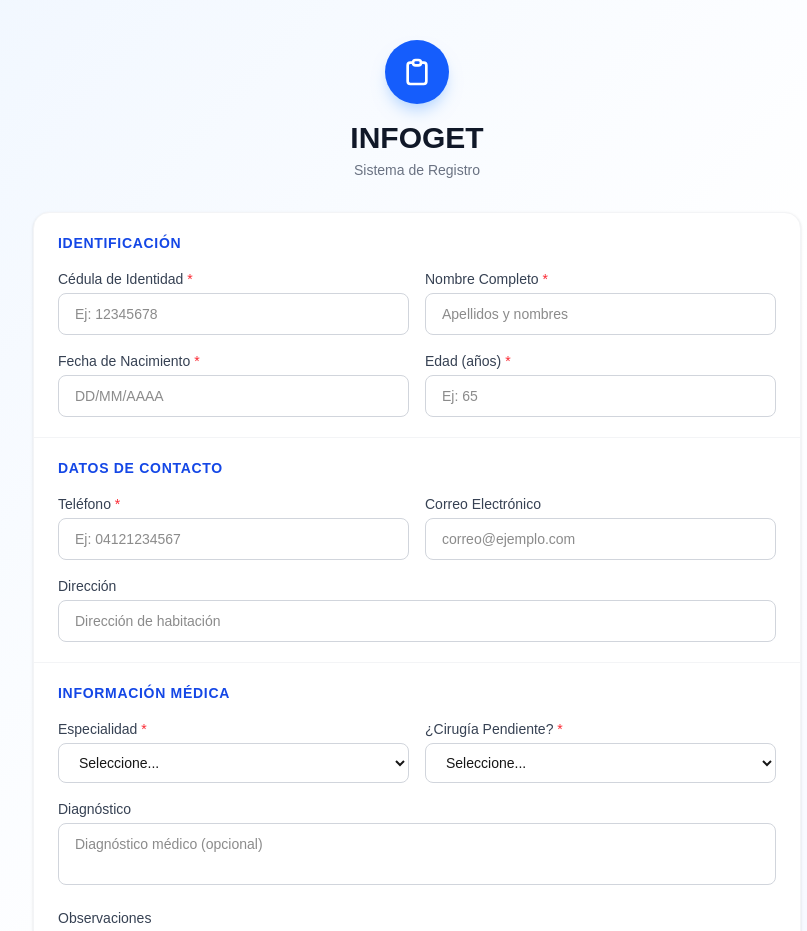
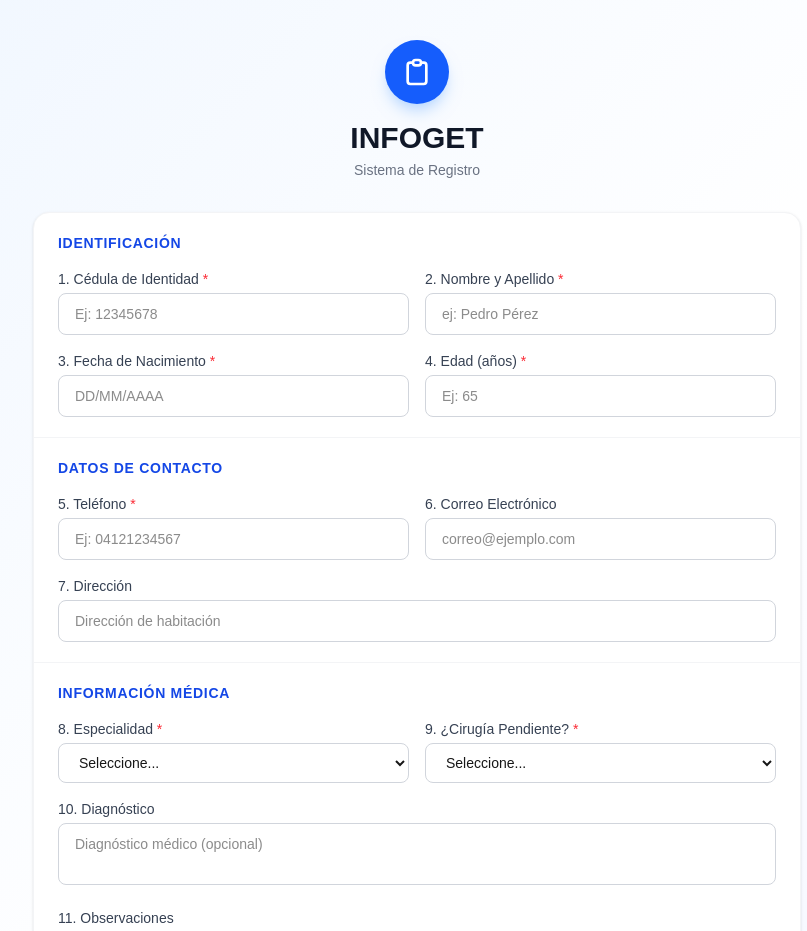
Before and after one commit to leo2166/infoget, a Next.js app: page /registro in a window 1280 px wide. Shown: the top 931 px of the page, without its empty margins (223-1030 px from the left). Built offline with nearby package versions, Linux system fonts and the light colour scheme.

Commit message:
ui: numeracion campos formulario

```diff
--- a/components/FormularioRegistro.js
+++ b/components/FormularioRegistro.js
@@ -224,7 +224,7 @@ export default function FormularioRegistro({ isEmbedded = false }) {
                 {/* Cédula con indicador */}
                 <div>
                   <label className="block text-sm font-medium text-gray-700 mb-1">
-                    Cédula de Identidad <span className="text-red-500">*</span>
+                    1. Cédula de Identidad <span className="text-red-500">*</span>
                   </label>
                   <div className="relative">
                     <input
@@ -250,7 +250,7 @@ export default function FormularioRegistro({ isEmbedded = false }) {
                 {/* Nombre */}
                 <div>
                   <label className="block text-sm font-medium text-gray-700 mb-1">
-                    Nombre Completo <span className="text-red-500">*</span>
+                    2. Nombre y Apellido <span className="text-red-500">*</span>
                   </label>
                   <input
                     id="nombre"
@@ -258,7 +258,7 @@ export default function FormularioRegistro({ isEmbedded = false }) {
                     type="text"
                     value={form.nombre}
                     onChange={handleChange}
-                    placeholder="Apellidos y nombres"
+                    placeholder="ej: Pedro Pérez"
                     className={inputClass('nombre')}
                   />
                   {errores.nombre && <p className="mt-1 text-xs text-red-600">{errores.nombre}</p>}
@@ -267,7 +267,7 @@ export default function FormularioRegistro({ isEmbedded = false }) {
                 {/* Fecha de nacimiento */}
                 <div>
                   <label className="block text-sm font-medium text-gray-700 mb-1">
-                    Fecha de Nacimiento <span className="text-red-500">*</span>
+                    3. Fecha de Nacimiento <span className="text-red-500">*</span>
                   </label>
                   <input
                     id="fechaNacimiento"
@@ -284,7 +284,7 @@ export default function FormularioRegistro({ isEmbedded = false }) {
                 {/* Edad (Manual) */}
                 <div>
                   <label className="block text-sm font-medium text-gray-700 mb-1">
-                    Edad (años) <span className="text-red-500">*</span>
+                    4. Edad (años) <span className="text-red-500">*</span>
                   </label>
                   <input
                     id="edad"
@@ -309,7 +309,7 @@ export default function FormularioRegistro({ isEmbedded = false }) {
               <div className="grid grid-cols-1 sm:grid-cols-2 gap-4">
                 <div>
                   <label className="block text-sm font-medium text-gray-700 mb-1">
-                    Teléfono <span className="text-red-500">*</span>
+                    5. Teléfono <span className="text-red-500">*</span>
                   </label>
                   <input
                     id="telefono"
@@ -325,7 +325,7 @@ export default function FormularioRegistro({ isEmbedded = false }) {
 
                 <div>
                   <label className="block text-sm font-medium text-gray-700 mb-1">
-                    Correo Electrónico
+                    6. Correo Electrónico
                   </label>
                   <input
                     id="email"
@@ -341,7 +341,7 @@ export default function FormularioRegistro({ isEmbedded = false }) {
 
                 <div className="sm:col-span-2">
                   <label className="block text-sm font-medium text-gray-700 mb-1">
-                    Dirección
+                    7. Dirección
                   </label>
                   <input
                     id="direccion"
@@ -364,7 +364,7 @@ export default function FormularioRegistro({ isEmbedded = false }) {
               <div className="grid grid-cols-1 sm:grid-cols-2 gap-4">
                 <div>
                   <label className="block text-sm font-medium text-gray-700 mb-1">
-                    Especialidad <span className="text-red-500">*</span>
+                    8. Especialidad <span className="text-red-500">*</span>
                   </label>
                   <select
                     id="especialidad"
@@ -383,7 +383,7 @@ export default function FormularioRegistro({ isEmbedded = false }) {
 
                 <div>
                   <label className="block text-sm font-medium text-gray-700 mb-1">
-                    ¿Cirugía Pendiente? <span className="text-red-500">*</span>
+                    9. ¿Cirugía Pendiente? <span className="text-red-500">*</span>
                   </label>
                   <select
                     id="cirugiaPendiente"
@@ -402,7 +402,7 @@ export default function FormularioRegistro({ isEmbedded = false }) {
 
                 <div className="sm:col-span-2">
                   <label className="block text-sm font-medium text-gray-700 mb-1">
-                    Diagnóstico
+                    10. Diagnóstico
                   </label>
                   <textarea
                     id="diagnostico"
@@ -417,7 +417,7 @@ export default function FormularioRegistro({ isEmbedded = false }) {
 
                 <div className="sm:col-span-2">
                   <label className="block text-sm font-medium text-gray-700 mb-1">
-                    Observaciones
+                    11. Observaciones
                   </label>
                   <textarea
                     id="observaciones"
```
